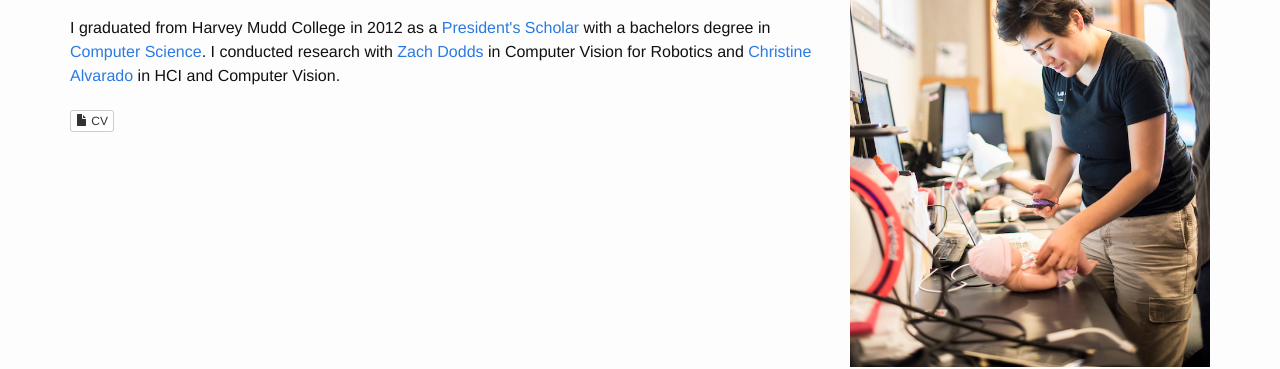
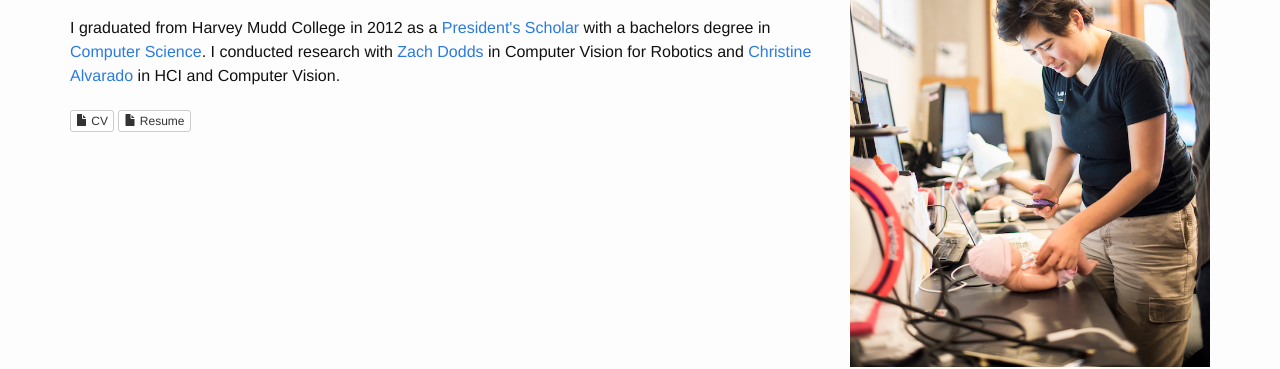
Before and after one commit to ldegreef/ewhitmire.github.io, a Jekyll site: the page built from index.html, in a window 1280 px wide. Shown: the part 433-802 px from the top of the page. Built offline with Jekyll 4.4.1, drawn with Linux system fonts in a browser that asks for light colours; some web fonts are replaced.

Commit message:
Added resume, updated CV

```diff
--- a/index.html
+++ b/index.html
@@ -16,8 +16,11 @@ weight: 0
                     I graduated from Harvey Mudd College in 2012 as a <a href="https://www.hmc.edu/admission/afford/scholarships-and-grants/merit-based-scholarships/presidents-scholars-program/">President's Scholar</a> with a bachelors degree in <a href="https://www.cs.hmc.edu/">Computer Science</a>. I conducted research with <a href="https://www.cs.hmc.edu/~dodds/">Zach Dodds</a> in Computer Vision for Robotics and <a href="https://sites.google.com/a/eng.ucsd.edu/alvarado/home">Christine Alvarado</a> in HCI and Computer Vision.
                 </div>
                 <div class="edu">
-                    <a href="{{  "/pdfs/Lilian_CV_spring_2017.pdf" | prepend: site.baseurl }}" class="btn btn-default btn-xs" aria-label="Download PDF">
+                    <a href="{{  "/pdfs/Lilian_CV_2017_fall.pdf" | prepend: site.baseurl }}" class="btn btn-default btn-xs" aria-label="Download PDF">
                     <span class="glyphicon glyphicon-file" aria-hidden="true"></span> CV
+                    </a>
+                    <a href="{{  "/pdfs/Lilian_resume_2017_fall.pdf" | prepend: site.baseurl }}" class="btn btn-default btn-xs" aria-label="Download PDF">
+                    <span class="glyphicon glyphicon-file" aria-hidden="true"></span> Resume
                     </a>
                 </div>
             </div>
```
Also changed, not shown: 3 other files.
